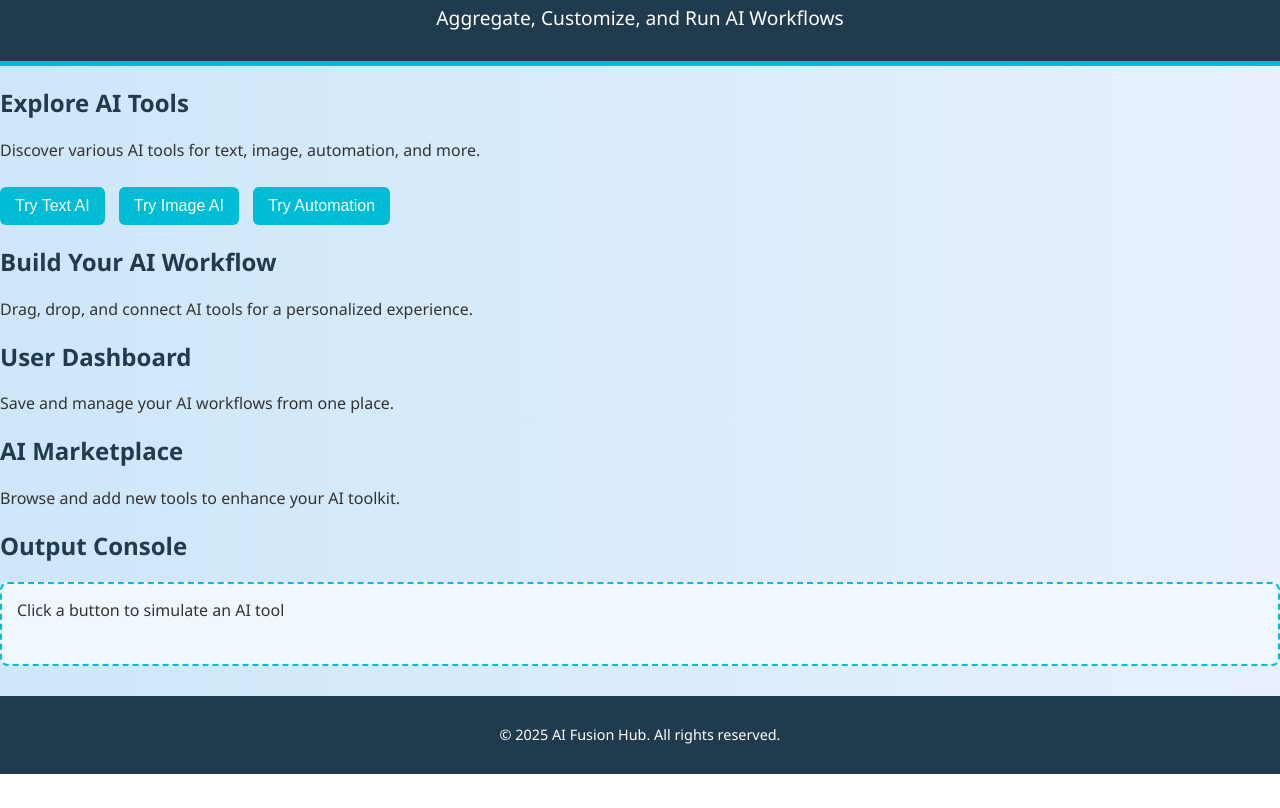
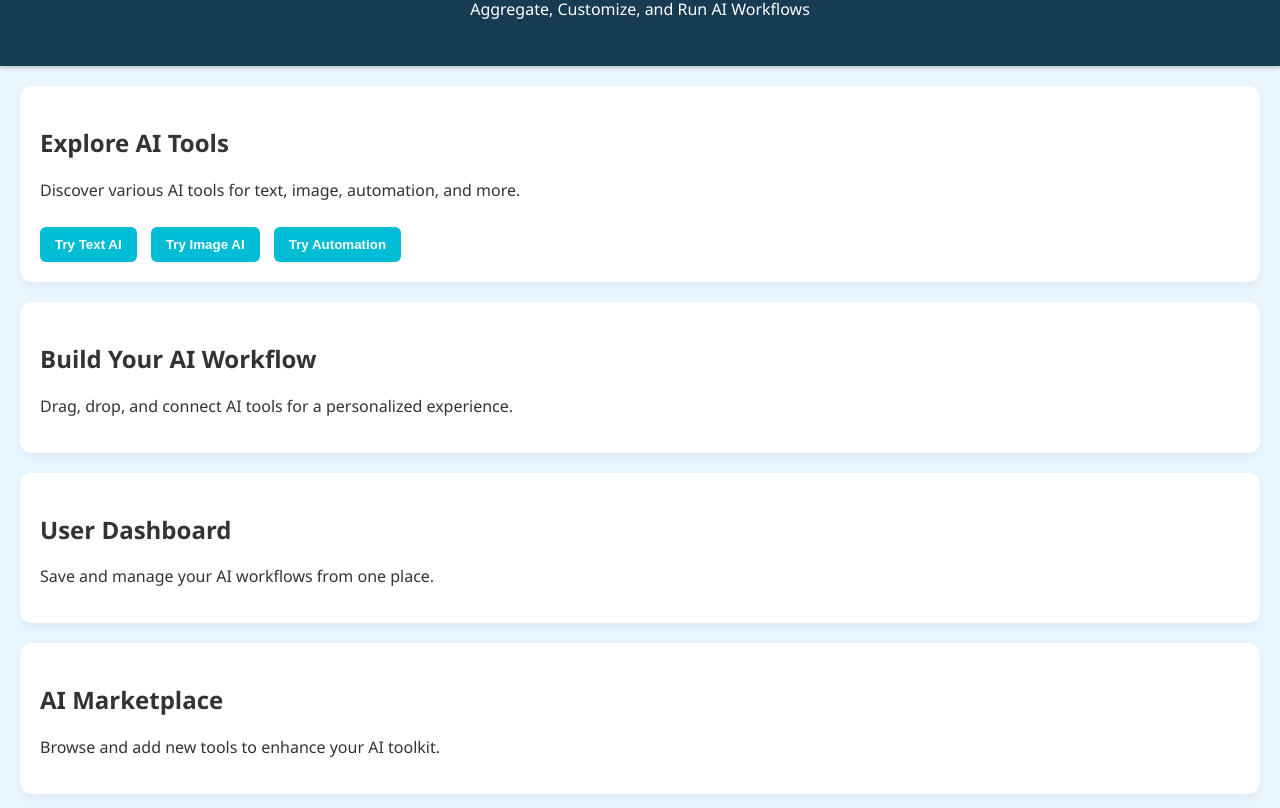
Before and after one commit to S-AIFUSIONHUB/AITOOLSWEBSITE, a plain HTML site: page index.html in a window 1280 px wide. Shown: the part 91-899 px from the top of the page. Before the commit the page ends 865 px from the top, so only its background shows below. Drawn offline with Linux system fonts and the light colour scheme.

Commit message:
Update style.css

```diff
--- a/style.css
+++ b/style.css
@@ -1,85 +1,75 @@
 body {
-  font-family: 'Segoe UI', sans-serif;
+  font-family: 'Segoe UI', Tahoma, Geneva, Verdana, sans-serif;
   margin: 0;
   padding: 0;
-  background: linear-gradient(to right, #cde7f9, #e8f0fe);
+  background: #eaf6ff;
   color: #333;
 }
 
 header {
-  background-color: #1f3b4d;
+  background-color: #173b53;
   color: white;
+  text-align: center;
   padding: 30px 20px;
-  text-align: center;
-  border-bottom: 5px solid #00bcd4;
+  box-shadow: 0 2px 4px rgba(0, 0, 0, 0.2);
 }
 
-header h1 {
+h1 {
   margin: 0;
-  font-size: 2.5em;
+  font-size: 2rem;
 }
 
-header p {
-  margin: 10px 0 0;
-  font-size: 1.2em;
+main {
+  padding: 20px;
 }
 
-.container {
-  width: 90%;
-  max-width: 1000px;
-  margin: auto;
-  padding: 20px 0;
-}
-
-.section {
-  background: #ffffff;
-  padding: 25px;
-  margin: 20px 0;
+.card {
+  background: #fff;
   border-radius: 12px;
-  box-shadow: 0 4px 12px rgba(0,0,0,0.08);
+  padding: 20px;
+  margin-bottom: 20px;
+  box-shadow: 0 4px 8px rgba(0, 0, 0, 0.05);
   transition: transform 0.2s ease;
 }
 
-.section:hover {
-  transform: scale(1.01);
-}
-
-h2 {
-  color: #1f3b4d;
+.card:hover {
+  transform: translateY(-2px);
 }
 
 button {
+  background-color: #00bcd4;
+  color: white;
+  border: none;
+  padding: 10px 15px;
+  border-radius: 6px;
+  cursor: pointer;
+  margin-right: 10px;
   margin-top: 10px;
-  margin-right: 10px;
-  padding: 10px 15px;
-  background-color: #00bcd4;
-  border: none;
-  border-radius: 6px;
-  color: white;
-  cursor: pointer;
-  font-size: 1em;
-  transition: background-color 0.3s ease;
+  font-weight: bold;
 }
 
 button:hover {
-  background-color: #008fa1;
+  background-color: #0097a7;
+}
+
+.output-section {
+  border: 2px dashed #00bcd4;
 }
 
 #outputBox {
-  margin-top: 15px;
+  margin-top: 10px;
   padding: 15px;
-  background-color: #f0f8ff;
-  border: 2px dashed #00bcd4;
-  border-radius: 8px;
-  font-size: 1em;
-  min-height: 50px;
+  background: #f4faff;
+  border-radius: 6px;
+  min-height: 60px;
+  font-family: monospace;
+  white-space: pre-wrap;
 }
 
 footer {
-  background-color: #1f3b4d;
+  text-align: center;
+  padding: 15px;
+  background: #173b53;
   color: white;
-  text-align: center;
-  padding: 15px 0;
-  margin-top: 30px;
-  font-size: 0.9em;
+  margin-top: 40px;
 }
```
